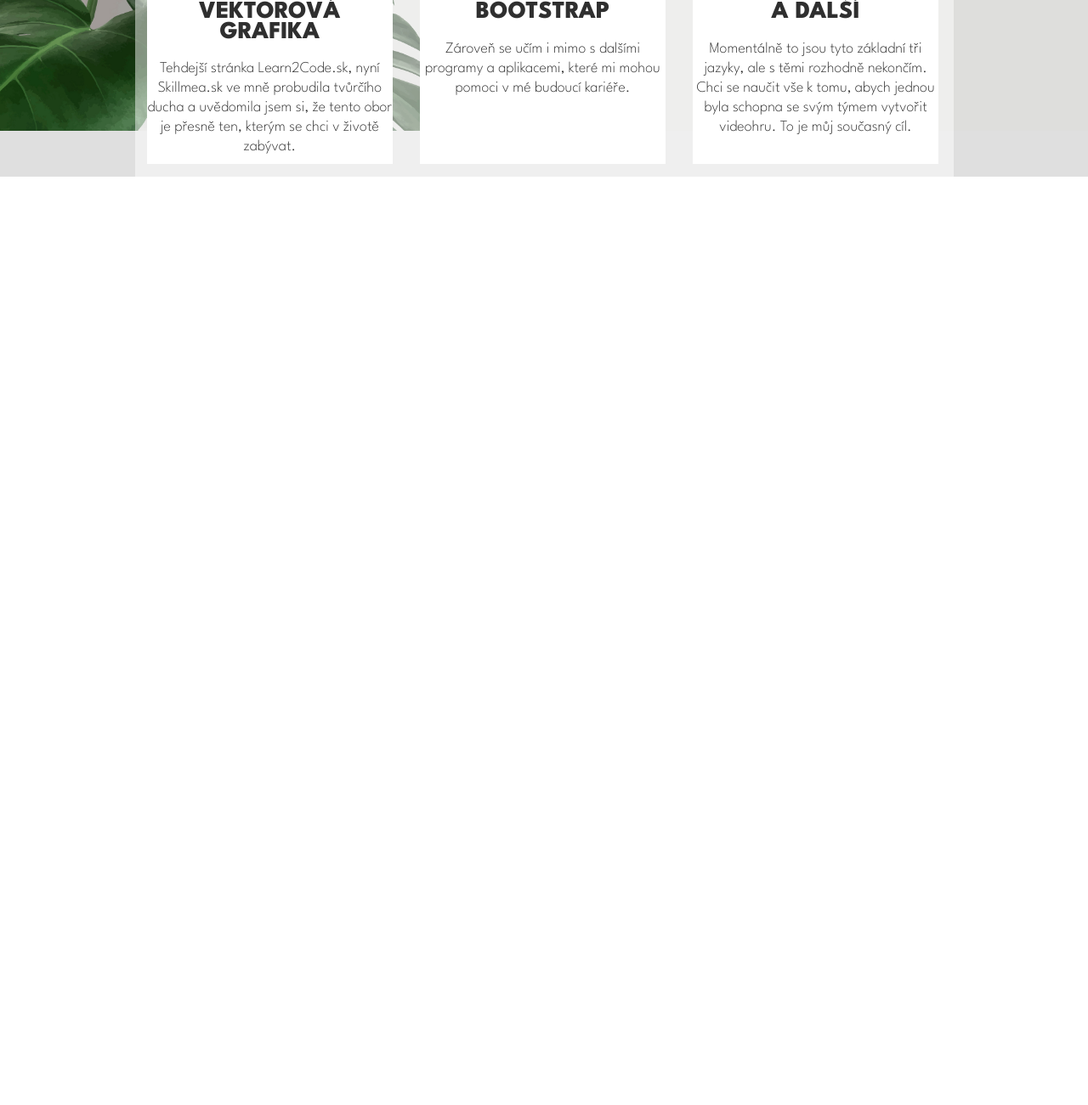
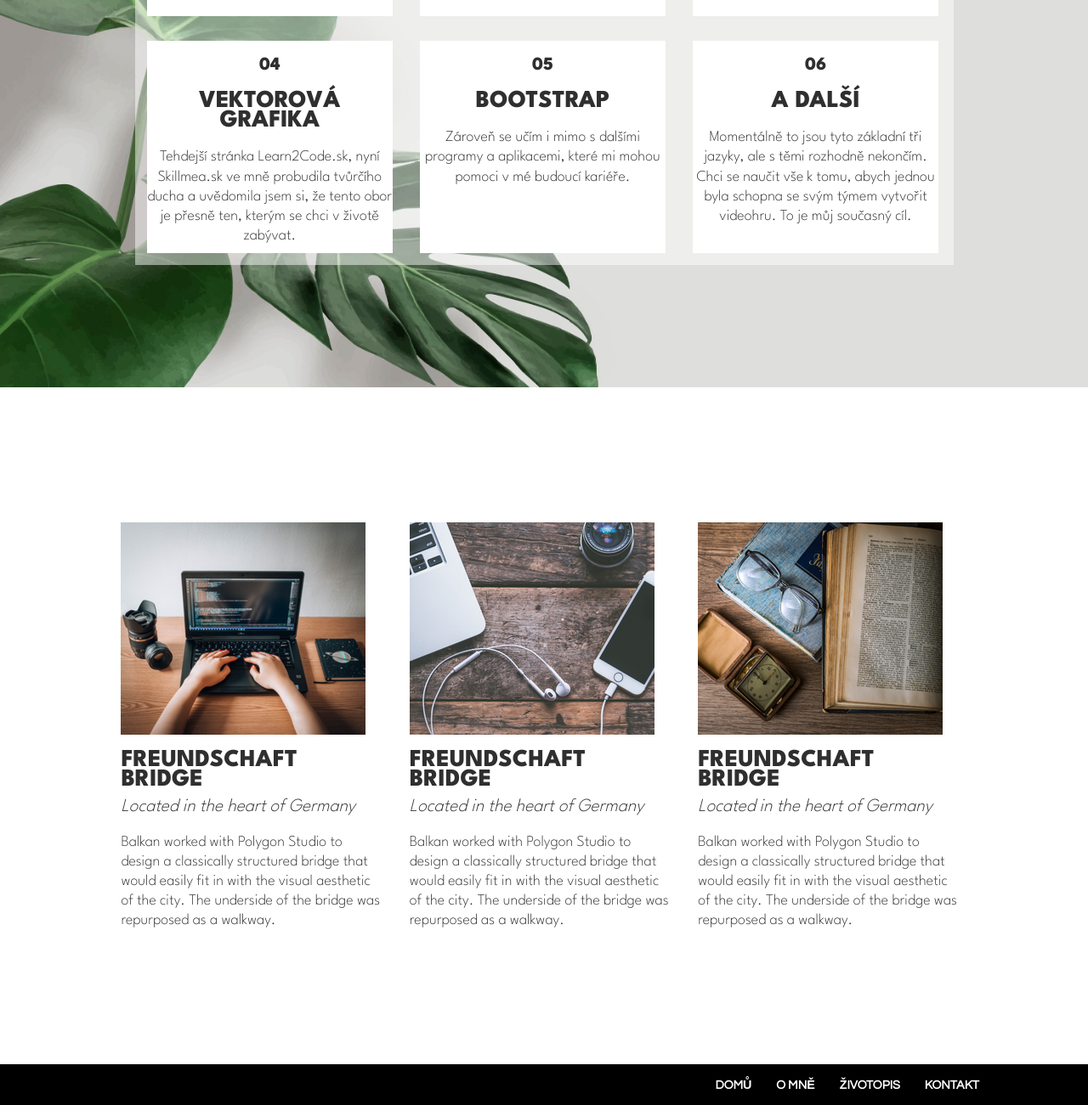
Before and after one commit to OfficialBrogle/new_design, a plain HTML site: page index.html in a window 1280 px wide. Shown: the part 1177-2478 px from the top of the page at 85% size. Before the commit the page ends 1385 px from the top, so only its background shows below. Drawn offline with Linux system fonts and the light colour scheme.

Commit message:
final-bez responsive

```diff
--- a/css/style.css
+++ b/css/style.css
@@ -42,7 +42,7 @@
         }
         /*header*/
 
-        header {
+        .menu {
             max-width: 100%;
             padding: 0;
             margin: 0;
@@ -183,10 +183,10 @@
         }
 
         .post-header p {
-            font-size: 0.5em;
+            font-size: 0.6em;
             color: black;
             margin: 0;
-            line-height: 1.3;
+            line-height: 1.4;
         }
 
         .post-header p:last-child {
@@ -198,18 +198,17 @@
         }
 
         .float-right img {
-            max-width: 400px;
+            max-width: 540px;
         }
         /*MAIN 2ND PART*/
 
         .flower {
             max-width: 100%;
             margin: 0;
-            padding: 0;
+            padding: 18em 0 10em 0;
             background-image: url('../img/rm191-nu-08.jpg');
             background-repeat: no-repeat;
-            background-size: contain;
-            padding-top: 15em;
+            background-size: cover;
         }
 
         main article {
@@ -228,7 +227,63 @@
             text-align: center;
             line-height: 1.6em;
         }
+        /*PREFOOTER*/
+
+        .bcg-white {
+            background-color: white;
+        }
+
+        .pre-footer {
+            max-width: 1024px;
+            margin: 0 auto;
+            padding: 10em 0;
+        }
+
+        .triple {
+            text-align: left;
+        }
+
+        .triple h1 {
+            text-transform: uppercase;
+            margin-bottom: 0;
+        }
+
+        .triple h2 {
+            margin-top: 0.4em;
+            font-style: italic;
+            font-weight: 100;
+        }
         /*footer*/
+
+        .right-footer {
+            justify-content: flex-end;
+        }
+
+        .nav-footer li a {
+            color: #ffffff;
+            text-transform: uppercase;
+            font-weight: bold;
+            transition: all 0.3s ease-in-out;
+        }
+
+        .right-footer ul li a:hover {
+            color: #a8a8a8
+        }
+
+        .nav-footer {
+            display: inline-flex
+        }
+
+        .nav-footer li:not(:last-child) a {
+            margin-right: 2em;
+        }
+        /*MEDIA QUERIES*/
+
+        @media (max-width:1116px) {
+            .float-right img {
+                max-width: 400px;
+            }
+        }
 
         @media (max-width:945px) {
             .float-right {
--- a/index.html
+++ b/index.html
@@ -13,7 +13,7 @@
 </head>
 
 <body>
-    <header>
+    <header class="menu">
         <div class="navbar">
 
             <ul class="left">
@@ -96,7 +96,41 @@
 
             </article>
         </div>
+        <div class="bcg-white">
+            <div class="pre-footer">
+
+                <div class="box triple">
+                    <img src="img/pre-footer1.png" alt="">
+                    <h1>freundschaft bridge</h1>
+                    <h2>Located in the heart of Germany</h2>
+                    <p>Balkan worked with Polygon Studio to design a classically structured bridge that would easily fit in with the visual aesthetic of the city. The underside of the bridge was repurposed as a walkway.</p>
+                </div>
+                <div class="box triple">
+                    <img src="img/pre-footer2.png" alt="">
+                    <h1>freundschaft bridge</h1>
+                    <h2>Located in the heart of Germany</h2>
+                    <p>Balkan worked with Polygon Studio to design a classically structured bridge that would easily fit in with the visual aesthetic of the city. The underside of the bridge was repurposed as a walkway.</p>
+                </div>
+                <div class="box triple">
+                    <img src="img/pre-footer3.png" alt="">
+                    <h1>freundschaft bridge</h1>
+                    <h2>Located in the heart of Germany</h2>
+                    <p>Balkan worked with Polygon Studio to design a classically structured bridge that would easily fit in with the visual aesthetic of the city. The underside of the bridge was repurposed as a walkway.</p>
+                </div>
+            </div>
+        </div>
     </main>
+    <footer class="menu">
+        <div class="navbar right-footer">
+
+            <ul class="nav-footer">
+                <li> <a href="index.html">Domů</a> </li>
+                <li> <a href="about.html">O mně</a> </li>
+                <li> <a href="cv.html">Životopis</a> </li>
+                <li> <a href="contact.html">Kontakt</a> </li>
+            </ul>
+        </div>
+    </footer>
 </body>
 
 
```
Also changed, not shown: img/pre-footer1.png (added), img/pre-footer2.png (added), img/pre-footer3.png (added).
